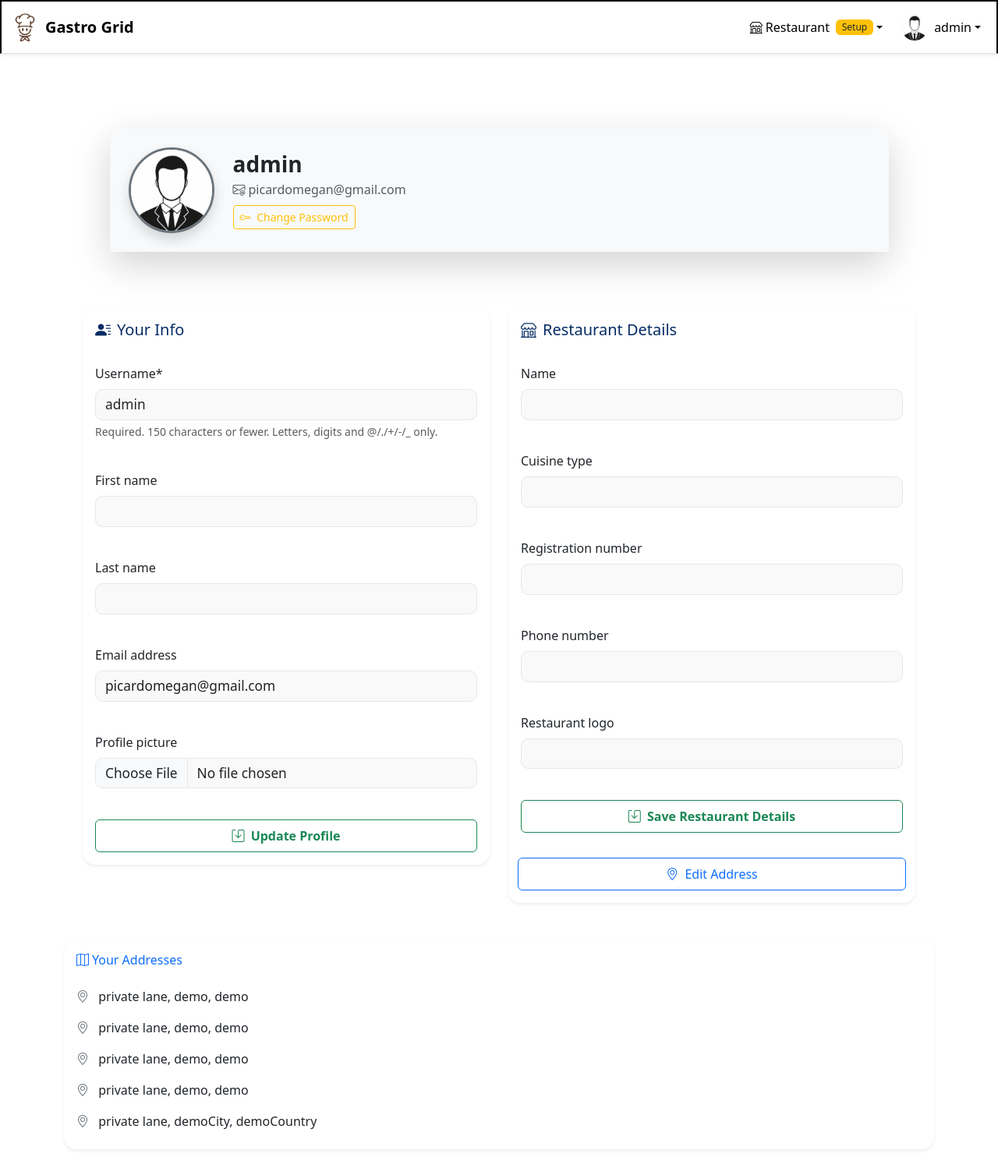
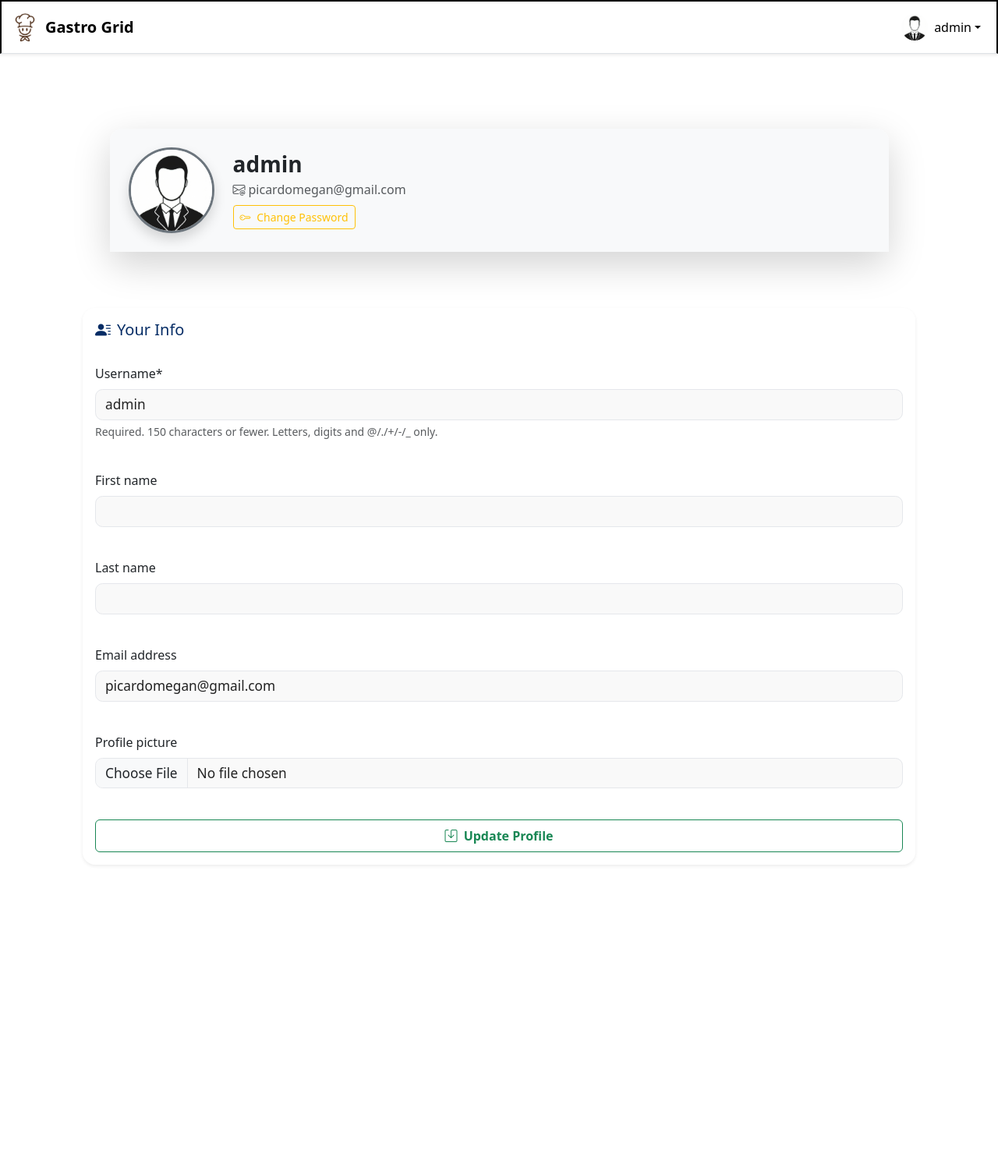
Before and after one commit to ZMegX/page_builder, a Django app: page /accounts/profile/ in a window 1280 px wide. Shown: the whole page at 78% size. After the commit the page ends 1110 px from the top, so only its background shows below. Run offline with Django 5.2, Linux system fonts and the light colour scheme; a user stored in the database is signed in; data comes from the database, SQL or seed files in the repository; some libraries are stand-ins or nearby versions.

Commit message:
reviewed navbar v2 - profile rm restaurants details form

```diff
--- a/users/templates/base.html
+++ b/users/templates/base.html
@@ -30,63 +30,25 @@
           <ul class="navbar-nav ms-auto align-items-lg-center">
             {% if user.is_authenticated %}
               {% with has_restaurant=user.profile.restaurant_details %}
-                <!-- Restaurant (Profile / Site / Style) -->
-                <li class="nav-item dropdown">
-                  <a class="nav-link dropdown-toggle d-flex align-items-center {% if request.resolver_match.url_name in 'restaurant_profile builder_home' %}active{% endif %}"
-                    href="#" id="restaurantDropdown" role="button" data-bs-toggle="dropdown" aria-expanded="false">
-                    <i class="bi bi-shop me-1"></i>
-                    Restaurant
-                    {% if not has_restaurant %}
-                      <span class="badge bg-warning text-dark ms-2">Setup</span>
-                    {% endif %}
-                  </a>
-                  <ul class="dropdown-menu dropdown-menu-end" aria-labelledby="restaurantDropdown">
-                    <li>
-                      <a class="dropdown-item {% if request.resolver_match.url_name == 'restaurant_profile' %}active{% endif %}"
-                        href="{% url 'restaurant_profile' %}">
-                        <i class="bi bi-pencil-square me-2"></i>Profile & Details
-                      </a>
-                    </li>
-                    <li>
-                      <a class="dropdown-item {% if request.resolver_match.url_name == 'page_builder_app_create_page:builder_home' %}active{% endif %}"
-                        href="{% url 'page_builder_app_create_page:builder_home' %}">
-                        <i class="bi bi-palette2 me-2"></i>Appearance / Style
-                      </a>
-                    </li>
-                    {% if has_restaurant %}
-                      <li><hr class="dropdown-divider"></li>
-                      <li>
-                        <a class="dropdown-item" href="{% url 'restaurant_site:menu' slug=user.username %}" target="_blank" rel="noopener">
-                          <i class="bi bi-globe2 me-2"></i>Public Site Preview
-                        </a>
-                      </li>
-                    {% endif %}
-                  </ul>
-                </li>
                 {% if has_restaurant %}
                   <!-- Menus -->
                   <li class="nav-item dropdown">
                     <a class="nav-link dropdown-toggle d-flex align-items-center
                       {% if request.resolver_match.url_name in 'menu_list my_menu menu_item_create' %}active{% endif %}"
                       href="#" id="menuDropdown" role="button" data-bs-toggle="dropdown" aria-expanded="false">
-                      <i class="bi bi-card-checklist me-1"></i>Menus
+                      <i class="bi bi-card-checklist me-1"></i>Menus Studio
                     </a>
                     <ul class="dropdown-menu dropdown-menu-end" aria-labelledby="menuDropdown">
                       <li>
                         <a class="dropdown-item {% if request.resolver_match.url_name == 'menu_list' %}active{% endif %}"
                           href="{% url 'menus:menu_list' %}">
-                          <i class="bi bi-kanban me-2"></i>Menu Studio (Structure)
+                          <i class="bi bi-kanban me-2"></i>Menus
                         </a>
                       </li>
                       <li>
                         <a class="dropdown-item {% if request.resolver_match.url_name == 'my_menu' %}active{% endif %}"
                           href="{% url 'menus:my_menu' %}">
-                          <i class="bi bi-collection me-2"></i>Items & Sections
-                        </a>
-                      </li>
-                      <li>
-                        <a class="dropdown-item" href="{% url 'restaurant_site:menu' slug=user.username %}" target="_blank" rel="noopener">
-                          <i class="bi bi-eye me-2"></i>Public Menu Preview
+                          <i class="bi bi-collection me-2"></i>Dishes
                         </a>
                       </li>
                       <li><hr class="dropdown-divider"></li>
@@ -96,15 +58,18 @@
                           <i class="bi bi-plus-circle me-2"></i>Add New Item
                         </a>
                       </li>
+                      <li>
+                      <a class="dropdown-item {% if request.resolver_match.url_name == 'page_builder_app_create_page:builder_home' %}active{% endif %}"
+                        href="{% url 'page_builder_app_create_page:builder_home' %}">
+                        <i class="bi bi-palette2 me-2"></i>Appearance / Style
+                      </a>
+                    </li>
+                    <li>
+                        <a class="dropdown-item" href="{% url 'restaurant_site:menu' slug=user.username %}" target="_blank" rel="noopener">
+                          <i class="bi bi-eye me-2"></i>Public Menu Preview
+                        </a>
+                      </li>
                     </ul>
-                  </li>
-                {% endif %}
-                <!-- Quick Action (Add Item) -->
-                {% if has_restaurant %}
-                  <li class="nav-item ms-lg-2 my-2 my-lg-0">
-                    <a href="{% url 'menus:menu_create' %}" class="btn btn-sm btn-primary d-flex align-items-center">
-                      <i class="bi bi-plus-lg me-1"></i><span>Add Item</span>
-                    </a>
                   </li>
                 {% endif %}
                 <!-- Account -->
@@ -127,6 +92,12 @@
                       <a class="dropdown-item {% if request.resolver_match.url_name == 'profile' %}active{% endif %}"
                         href="{% url 'profile' %}">
                         <i class="bi bi-person-circle me-2"></i>Account Settings
+                      </a>
+                    </li>
+                    <li>
+                      <a class="dropdown-item {% if request.resolver_match.url_name == 'restaurant_profile' %}active{% endif %}"
+                        href="{% url 'restaurant_profile' %}">
+                        <i class="bi bi-pencil-square me-2"></i>Restaurant Details
                       </a>
                     </li>
                     <li>
--- a/users/templates/users/profile.html
+++ b/users/templates/users/profile.html
@@ -52,7 +52,7 @@
             </div>
             <div class="row g-4">
                     <!-- User/Profile Form -->
-                    <div class="col-md-6">
+                    <div class="col-sm-12">
                         <form method="POST" enctype="multipart/form-data" autocomplete="off">
                             {% csrf_token %}
                             <div class="card shadow-sm border-0 rounded-4 h-100">
@@ -89,70 +89,7 @@
                             </div>
                         </form>
                     </div>
-                    <!-- Restaurant Details Form -->
-                    <div class="col-md-6">
-                        <form method="post" enctype="multipart/form-data" autocomplete="off">
-                            {% csrf_token %}
-                            <div class="card shadow-sm border-0 rounded-4 h-100">
-                                <div class="card-header bg-white border-bottom-0 rounded-top-4">
-                                    <h5 class="mb-0 py-2 fs-5 text-primary-emphasis">
-                                        <i class="bi bi-shop me-2"></i>Restaurant Details
-                                        <span class="fs-6 fw-normal text-muted ms-2"></span>
-                                    </h5>
-                                </div>
-                                <div class="card-body">
-                                    <div class="row g-4">
-                                        {% for field in r_form %}
-                                            <div class="col-12">
-                                                {{ field|as_crispy_field }}
-                                                {% for error in field.errors %}
-                                                    <div class="invalid-feedback d-block">{{ error }}</div>
-                                                {% endfor %}
-                                            </div>
-                                        {% endfor %}
-                                    </div>
-                                    <div class="mt-4">
-                                        <button class="btn btn-outline-success w-100 py-2 fw-semibold" type="submit" name="save_restaurant">
-                                            <i class="bi bi-save me-1"></i> Save Restaurant Details
-                                        </button>
-                                    </div>
-                                    <!-- Button Row: Edit Address (modal) and Save -->
-                                    {% include "users/partials/address_modal.html" %}
 
-                                                </div>
-                                            </div>
-                                        </div>
-                                    </div>
-                                </div>
-                            </div>
-                        </form>
-                    </div>
-                </div>
-
-                <!-- Addresses list -->
-                {% if profile.addresses.exists %}
-                    <div class="card shadow-sm border-0 rounded-4 mt-5">
-                        <div class="card-body">
-                            <h6 class="mb-3 text-primary">
-                                <i class="bi bi-map me-1"></i>Your Addresses
-                            </h6>
-                            <ul class="list-group list-group-flush">
-                                {% for addr in profile.addresses.all %}
-                                    <li class="list-group-item d-flex flex-column flex-md-row align-items-md-center border-0 px-0">
-                                        <span class="mb-1 mb-md-0">
-                                            <i class="bi bi-geo-alt text-secondary me-2"></i> {{ addr }}
-                                        </span>
-                                        {% if addr.zipcode %}
-                                            <span class="badge bg-light text-secondary ms-md-auto mt-2 mt-md-0">
-                                                {{ addr.zipcode }}
-                                            </span>
-                                        {% endif %}
-                                    </li>
-                                {% endfor %}
-                            </ul>
-                        </div>
-                    </div>
-                {% endif %}
             </div>
     </div>
     {% endblock %}
```
